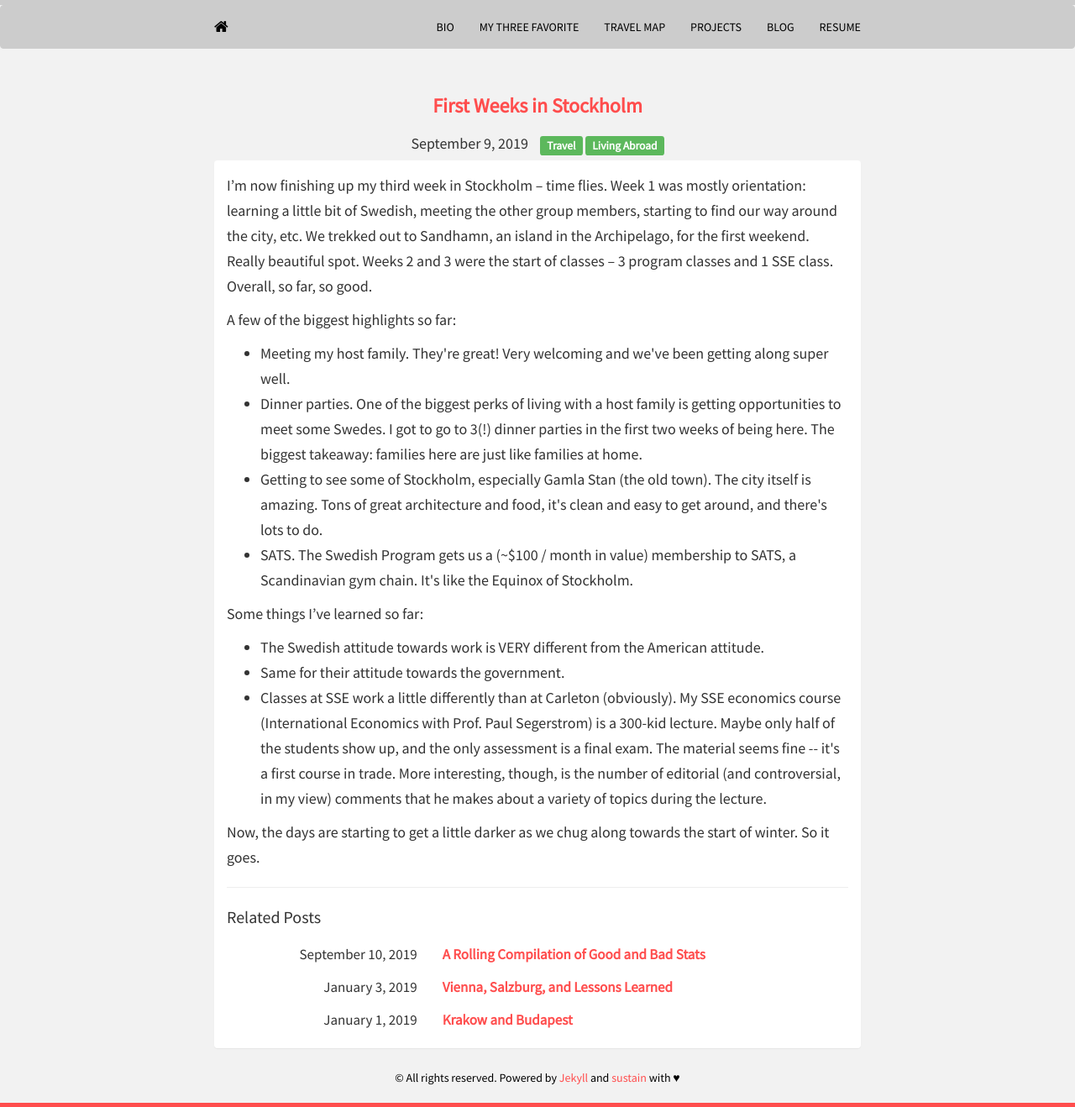
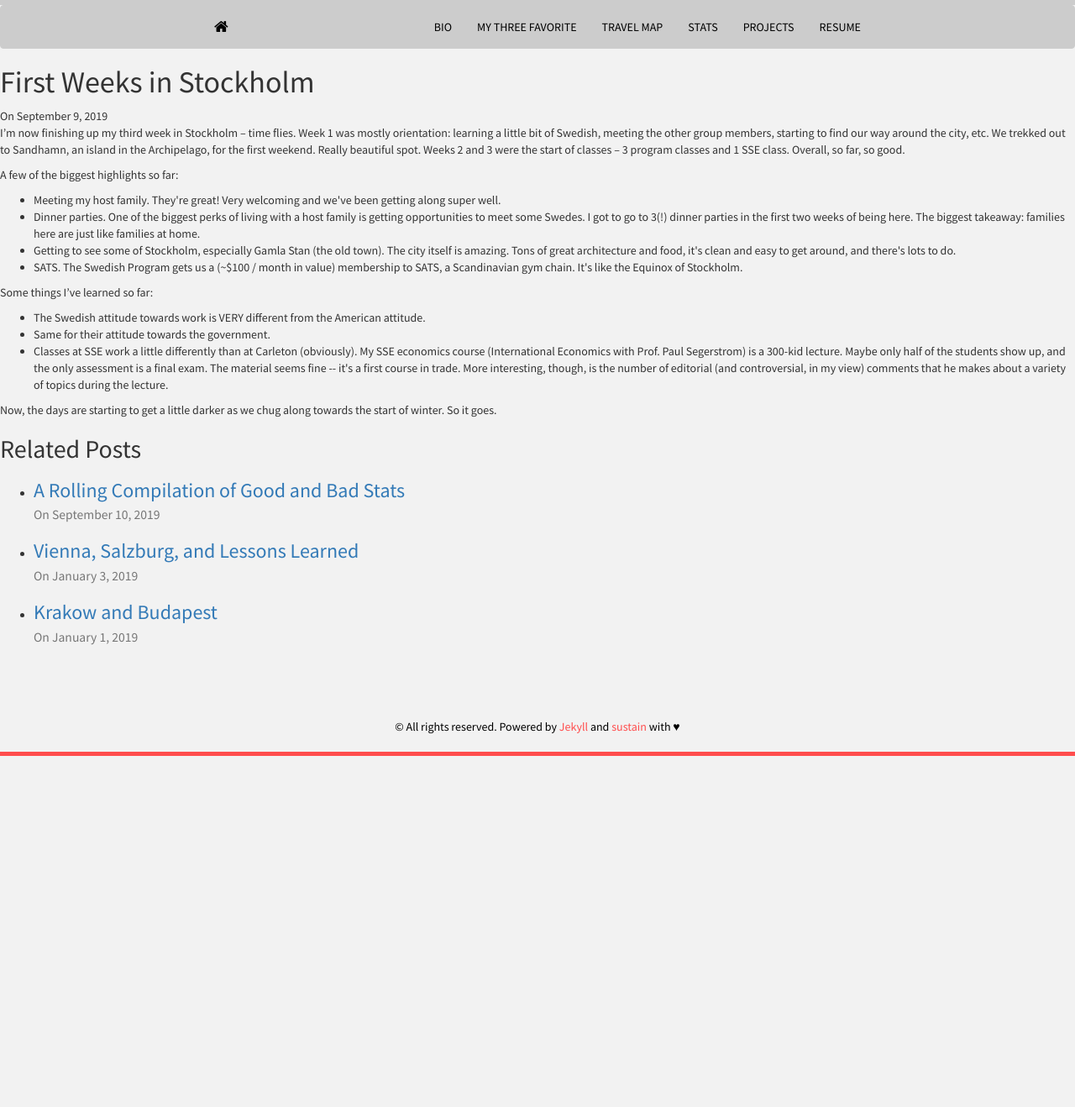
Before and after one commit to mrkaye97/mrkaye97.github.io, a Jekyll site: the page built from _posts/2019-9-9-First Weeks in Stockholm.md, in a window 1280 px wide. Shown: the whole page at 84% size. Built offline with Jekyll 4.4.1, drawn with Linux system fonts in a browser that asks for light colours; nearby versions of some CDN libraries; after the commit the page ends 900 px from its top, so only the background shows below that.

Commit message:
site update

```diff
--- a/_includes/header.html
+++ b/_includes/header.html
@@ -8,8 +8,9 @@
         <li><a href="{{ site.baseurl }}bio.html">BIO</a></li>
         <li><a href="{{ site.baseurl }}random.html">MY THREE FAVORITE</a></li>
         <li><a href="{{ site.baseurl }}travel.html">TRAVEL MAP</a></li>
+        <li><a href="{{ site.baseurl }}stats.html">STATS</a></li>
         <li><a href="{{ site.baseurl }}projects.html">PROJECTS</a></li>
-        <li><a href="{{ site.baseurl }}blog.html">BLOG</a></li>
+      <!--  <li><a href="{{ site.baseurl }}blog.html">BLOG</a></li> -->
         <li><a href="Matthew_Kaye_Resume.pdf">RESUME</a></li>
       </ul>
     </div>
--- /dev/null
+++ b/_includes/post_date.html
@@ -0,0 +1,3 @@
+<time datetime="{{ post.date | date:'%Y-%m-%d' }}">
+  On {{ post.date | date: '%B %-d, %Y' }}
+</time>
--- a/_layouts/post.html
+++ b/_layouts/post.html
@@ -2,45 +2,29 @@
 layout: layout
 ---
 
-<div class="container">
-	<div class="blog-post">
-		<h3>
-		  <strong><a href="{{ page.url }}">{{ page.title }}</a></strong>
-		</h3>
-	</div>
-	<div class="blog-title">
-		<h4>
-		{{ page.date | date: "%B %e, %Y" }}
-			&nbsp;&nbsp;
-			{% for tag in page.tags %}
-			 <span class="label label-success">{{ tag }}</span>
-			{% endfor %}
-		</h4>
-	</div>
-	<div class="panel panel-default">
-		<div class="panel-body">
-			<div class="blogpost">
-			  {{ content }}
-			   <hr>
-			   <div class="related-posts">
-				   <h5>Related Posts</h5>
-				   {% for post in site.related_posts limit:3 %}
-						<div class="row">
-							 <div class="col-sm-4 col-md-4 col-lg-4">
-								 <h6 style="text-align: right">
-								 	{{ post.date | date: "%B %e, %Y" }}
-								 </h6>
-							 </div>
-							 <div class="col-sm-8 col-md-8 col-lg-8">
-								 <h6 style="text-align: left">
-								 	<strong><a href="{{ site.baseurl }}{{ post.url }}">{{ post.title }}</a></strong>
-								 </h6>
-							 </div>
-						</div>
-					{% endfor %}
-			   </div>
-			</div>
-		</div>
-	</div>
-	{% include disqus.html %}
+<div class="post">
+  <h1 class="post-title">{{ page.title }}</h1>
+  <span class="post-date">
+    {% assign post = page %}
+    {%- include post_date.html -%}
+  </span>
+  {{ content }}
 </div>
+
+<div class="related">
+  <h2>Related Posts</h2>
+  <ul class="related-posts">
+    {% for post in site.related_posts limit:3 %}
+      <li>
+        <h3>
+          <a href="{{ post.url }}">
+            {{ post.title }}<br/>
+            <small>
+              {%- include post_date.html -%}
+            </small>
+          </a>
+        </h3>
+      </li>
+    {% endfor %}
+  </ul>
+</div>
```
Also changed, not shown: stats.html (added, +43 -0 lines).
